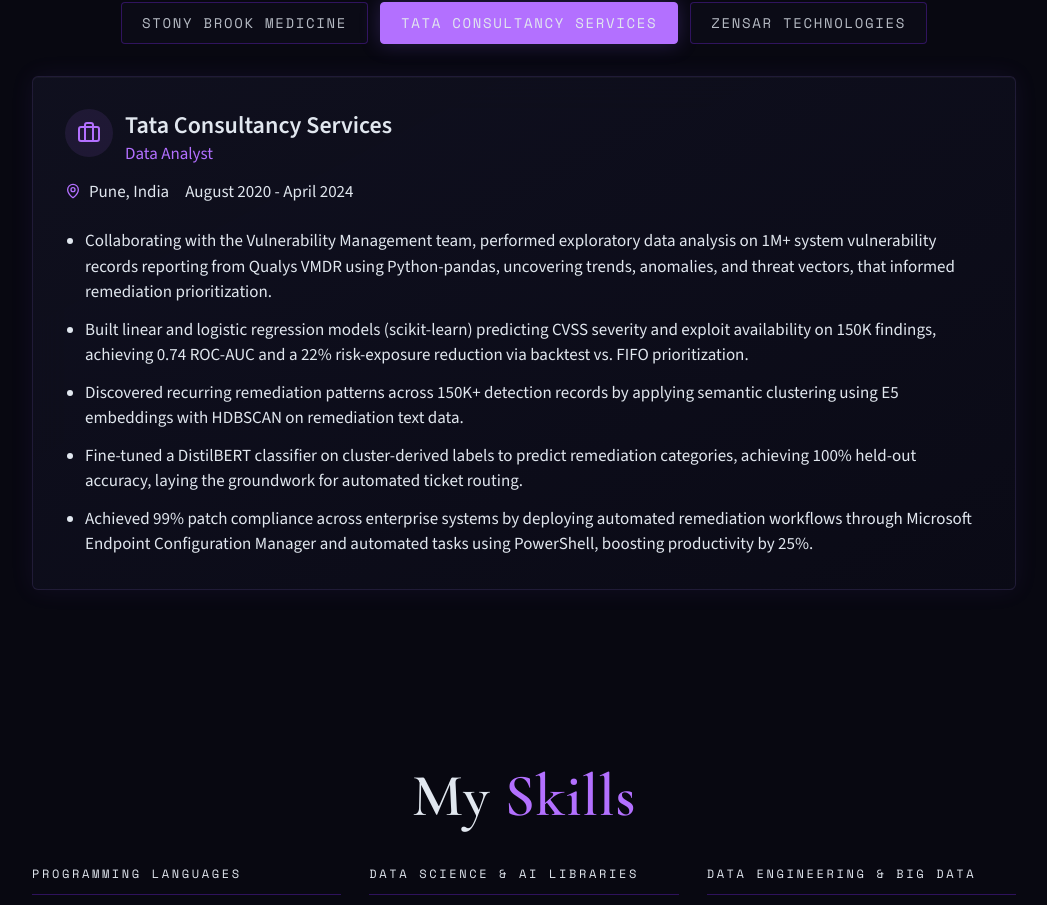
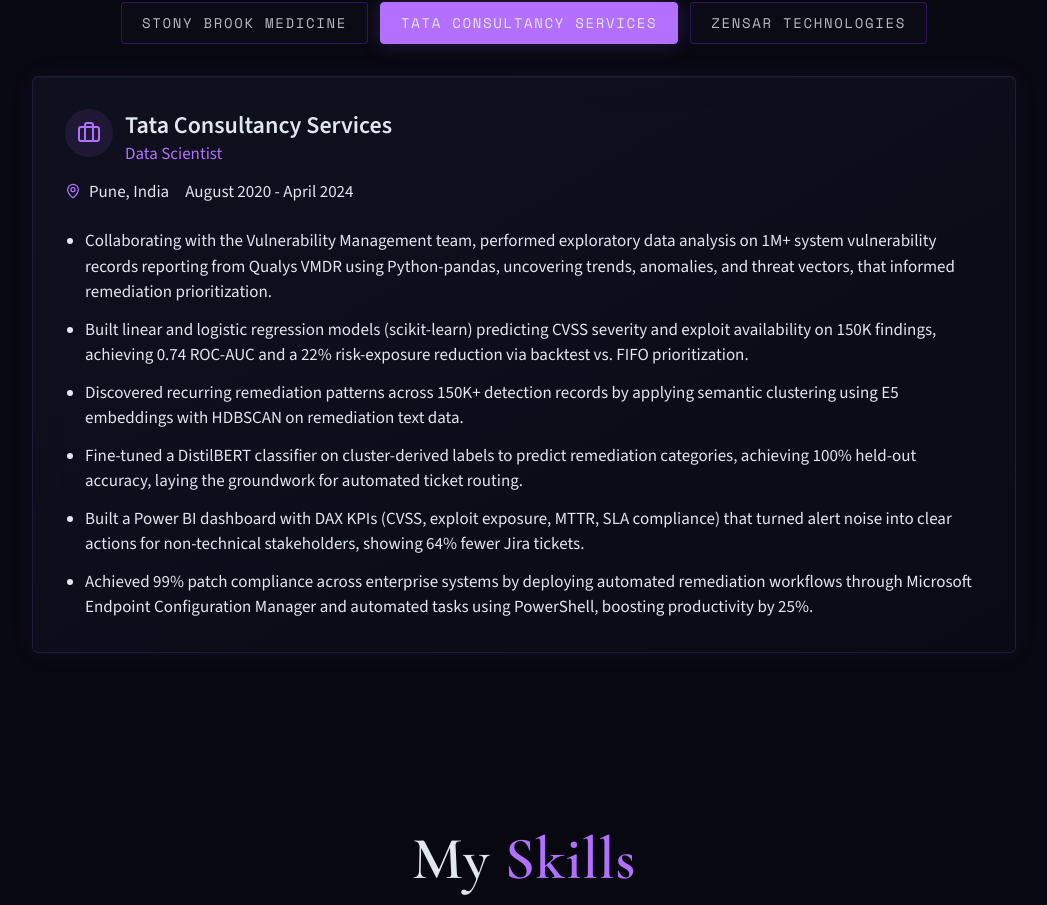
Before and after one commit to RutikaKadam10/Portfolio-Rutika-Kadam, a React (Vite) app: page / in a window 1280 px wide. Shown: the part 1858-2763 px from the top of the page, without its empty margins (116-1163 px from the left). Built offline with nearby package versions, Linux system fonts and the light colour scheme; no server answers.

Commit message:
updating resume

```diff
--- a/src/components/ExperienceSection.jsx
+++ b/src/components/ExperienceSection.jsx
@@ -19,13 +19,14 @@
   {
     company: "Tata Consultancy Services",
     location: "Pune, India",
-    role: "Data Analyst",
+    role: "Data Scientist",
     duration: "August 2020 - April 2024",
     points: [
       "Collaborating with the Vulnerability Management team, performed exploratory data analysis on 1M+ system vulnerability records reporting from Qualys VMDR using Python-pandas, uncovering trends, anomalies, and threat vectors, that informed remediation prioritization.",
       "Built linear and logistic regression models (scikit-learn) predicting CVSS severity and exploit availability on 150K findings, achieving 0.74 ROC-AUC and a 22% risk-exposure reduction via backtest vs. FIFO prioritization.",
       "Discovered recurring remediation patterns across 150K+ detection records by applying semantic clustering using E5 embeddings with HDBSCAN on remediation text data.",
       "Fine-tuned a DistilBERT classifier on cluster-derived labels to predict remediation categories, achieving 100% held-out accuracy, laying the groundwork for automated ticket routing.",
+      "Built a Power BI dashboard with DAX KPIs (CVSS, exploit exposure, MTTR, SLA compliance) that turned alert noise into clear actions for non-technical stakeholders, showing 64% fewer Jira tickets.",
       "Achieved 99% patch compliance across enterprise systems by deploying automated remediation workflows through Microsoft Endpoint Configuration Manager and automated tasks using PowerShell, boosting productivity by 25%.",
     ],
   },
```
Also changed, not shown: 2 other files (tests, documents, lock files or other folders).
